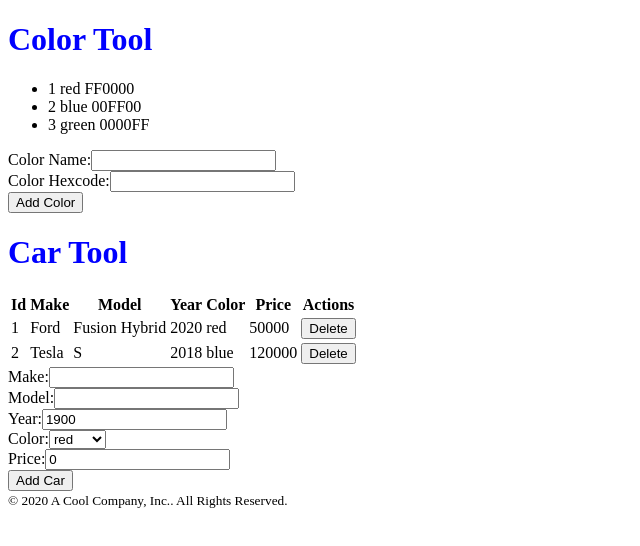
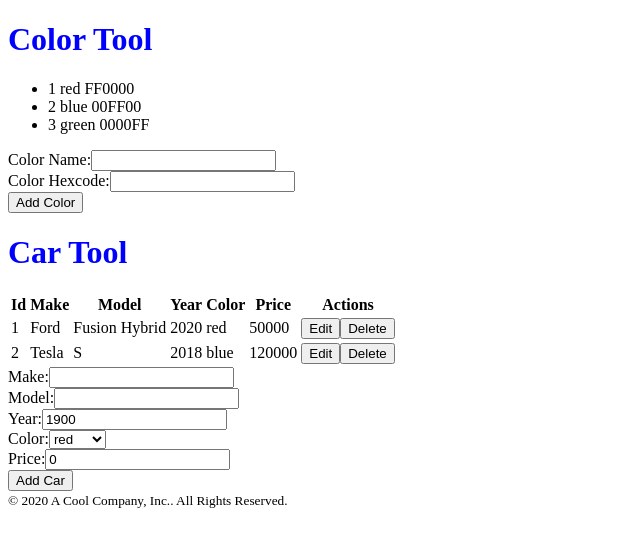
Before and after one commit to smartcoder0305/react-typescript_08122020, a React (Create React App) app in the folder demo-app/: page / in a window 1280 px wide. Shown: the top 546 px of the page, without its empty margins (0-640 px from the left). Built offline with nearby package versions, Linux system fonts and the light colour scheme.

Commit message:
add exercise solutions

```diff
--- /dev/null
+++ b/demo-app/src/carFormLookups.ts
@@ -0,0 +1 @@
+export const carColors = ['red','green','blue'];
--- /dev/null
+++ b/demo-app/src/components/CarEditRow.tsx
@@ -0,0 +1,54 @@
+import React, { FC } from 'react';
+
+import { Car } from '../models/Car';
+import { carColors } from '../carFormLookups';
+import { useForm } from '../hooks/useForm';
+
+export type CarEditRowProps = {
+  car: Car,
+  onSaveCar: (car: Car) => void,
+  onCancelCar: () => void,
+};
+
+export const CarEditRow: FC<CarEditRowProps> = ({
+  car,
+  onSaveCar,
+  onCancelCar: cancelCar,
+}) => {
+
+  const [ carForm, change ] = useForm({
+    make: car.make, model: car.model, year: car.year,
+    color: car.color, price: car.price,
+  });
+
+  const saveCar = () => {
+    onSaveCar({
+      ...carForm, id: car.id,
+    });
+  };
+
+  return (
+    <tr>
+      <td>{car.id}</td>
+      <td><input type="text" name="make" value={carForm.make} onChange={change} /></td>
+      <td><input type="text" name="model" value={carForm.model} onChange={change} /></td>
+      <td><input type="number" name="year" value={carForm.year} onChange={change} /></td>
+      <td>
+        <select name="color" onChange={change}>
+          {carColors.map(carColor =>
+            <option key={carColor} value={carColor}>{carColor}</option>)}
+        </select>
+      </td>
+      <td><input type="number" name="price" value={carForm.price} onChange={change} /></td>
+      <td>
+        <button type="button" onClick={saveCar}>
+          Save
+        </button>
+        <button type="button" onClick={cancelCar}>
+          Cancel
+        </button>
+      </td>
+    </tr>
+  );
+
+};
--- a/demo-app/src/components/CarForm.tsx
+++ b/demo-app/src/components/CarForm.tsx
@@ -1,6 +1,7 @@
 import React, { FC } from 'react';
 
 import { Car } from '../models/Car';
+import { carColors } from '../carFormLookups';
 import { useForm } from '../hooks/useForm';
 
 export type CarFormProps = {
@@ -8,12 +9,10 @@ export type CarFormProps = {
   onSubmitCar: (car: Car) => void,
 };
 
-const carColors = ['red','green','blue'];
-
 export const CarForm: FC<CarFormProps> = (props) => {
 
   const [ carForm, change, resetForm ] = useForm({
-    make: '', model: '', year: 1900, color: '', price: 0,
+    make: '', model: '', year: 1900, color: carColors[0], price: 0,
   });
 
   const submitCar = () => {
--- a/demo-app/src/components/CarTable.tsx
+++ b/demo-app/src/components/CarTable.tsx
@@ -2,16 +2,24 @@ import React, { FC } from 'react';
 
 import { Car } from '../models/Car';
 
+import { CarEditRow } from './CarEditRow';
 import { CarViewRow } from './CarViewRow';
 
 export type CarTableProps = {
   cars?: Car[],
-  onDeleteCar: (carId: number) => void;
+  editCarId?: number,
+  onEditCar: (carId: number) => void,
+  onDeleteCar: (carId: number) => void,
+  onSaveCar: (car: Car) => void,
+  onCancelCar: () => void,
 };
 
 export const CarTable: FC<CarTableProps> = ({
-  cars,
-  onDeleteCar: deleteCar
+  cars, editCarId,
+  onEditCar: editCar,
+  onDeleteCar: deleteCar,
+  onSaveCar: saveCar,
+  onCancelCar: cancelCar,
 }) => {
 
   return (
@@ -28,8 +36,9 @@ export const CarTable: FC<CarTableProps> = ({
       </tr>
       </thead>
       <tbody>
-        {cars!.map(car => <CarViewRow key={car.id} car={car}
-          onDeleteCar={deleteCar} />)}
+        {cars!.map(car => car.id === editCarId
+          ? <CarEditRow key={car.id} car={car} onSaveCar={saveCar} onCancelCar={cancelCar} />
+          : <CarViewRow key={car.id} car={car} onEditCar={editCar} onDeleteCar={deleteCar} />)}
       </tbody>
     </table>
   );
@@ -39,4 +48,5 @@ export const CarTable: FC<CarTableProps> = ({
 
 CarTable.defaultProps = {
   cars: [],
+  editCarId: -1,
 };
--- a/demo-app/src/components/CarTool.tsx
+++ b/demo-app/src/components/CarTool.tsx
@@ -1,6 +1,7 @@
 import React, { FC, useState } from 'react';
 
 import { Car } from '../models/Car';
+import { useCarList } from '../hooks/useCarList';
 
 import { ToolHeader } from './ToolHeader';
 import { ToolFooter } from './ToolFooter';
@@ -13,23 +14,33 @@ export type CarToolProps = {
 
 export const CarTool: FC<CarToolProps> = (props) => {
 
-  const [ cars, setCars ] = useState(props.cars.concat());
+  const [ editCarId, setEditCarId ] = useState(-1);
+
+  const [ cars, appendCar, removeCar, replaceCar ] = useCarList(props.cars.concat());
+
+  const cancelCar = () => setEditCarId(-1);
 
   const addCar = (car: Car) => {
-    setCars(cars.concat({
-      ...car,
-      id: Math.max(...cars.map(c => c.id!), 0 ) + 1,
-    }));
+    appendCar(car);
+    cancelCar();
   };
 
   const deleteCar = (carId: number) => {
-    setCars(cars.filter(c => c.id !== carId));
+    removeCar(carId);
+    cancelCar();
+  };
+
+  const saveCar = (car: Car) => {
+    replaceCar(car);
+    cancelCar();
   };
 
   return (
     <>
       <ToolHeader headerText="Car Tool" />
-      <CarTable cars={cars} onDeleteCar={deleteCar} />
+      <CarTable cars={cars} editCarId={editCarId}
+        onEditCar={setEditCarId} onDeleteCar={deleteCar}
+        onSaveCar={saveCar} onCancelCar={cancelCar} />
       <CarForm buttonText="Add Car" onSubmitCar={addCar} />
       <ToolFooter companyName="A Cool Company, Inc." />
     </>
--- a/demo-app/src/components/CarViewRow.tsx
+++ b/demo-app/src/components/CarViewRow.tsx
@@ -4,11 +4,13 @@ import { Car } from '../models/Car';
 
 export type CarViewRowProps = {
   car: Car,
+  onEditCar: (carId: number) => void,
   onDeleteCar: (carId: number) => void,
 };
 
 export const CarViewRow: FC<CarViewRowProps> = ({
   car,
+  onEditCar: editCar,
   onDeleteCar: deleteCar,
 }) => {
 
@@ -21,6 +23,9 @@ export const CarViewRow: FC<CarViewRowProps> = ({
       <td>{car.color}</td>
       <td>{car.price}</td>
       <td>
+        <button type="button" onClick={() => editCar(car.id!)}>
+          Edit
+        </button>
         <button type="button" onClick={() => deleteCar(car.id!)}>
           Delete
         </button>
--- /dev/null
+++ b/demo-app/src/hooks/useCarList.ts
@@ -0,0 +1,32 @@
+import { useState } from 'react';
+
+import { Car } from '../models/Car';
+
+export type UseCarList = (initialCars: Car[]) => ([ Car[], (car: Car) => void, (carId: number) => void, (car: Car) => void ]);
+
+export const useCarList: UseCarList = (initialCars: Car[]) => {
+
+  const [ cars, setCars ] = useState(initialCars.concat());
+
+  const appendCar = (car: Car) => {
+    setCars(cars.concat({
+      ...car,
+      id: Math.max(...cars.map(c => c.id!), 0 ) + 1,
+    }));
+  };
+
+  const removeCar = (carId: number) => {
+    setCars(cars.filter(c => c.id !== carId));
+  };
+
+  const replaceCar = (car: Car) => {
+    const carIndex = cars.findIndex(c => c.id === car.id);
+    const newCars = cars.concat();
+    newCars[carIndex] = car;
+    setCars(newCars);
+  };
+
+  return [ cars, appendCar, removeCar, replaceCar ];
+
+
+};
```
